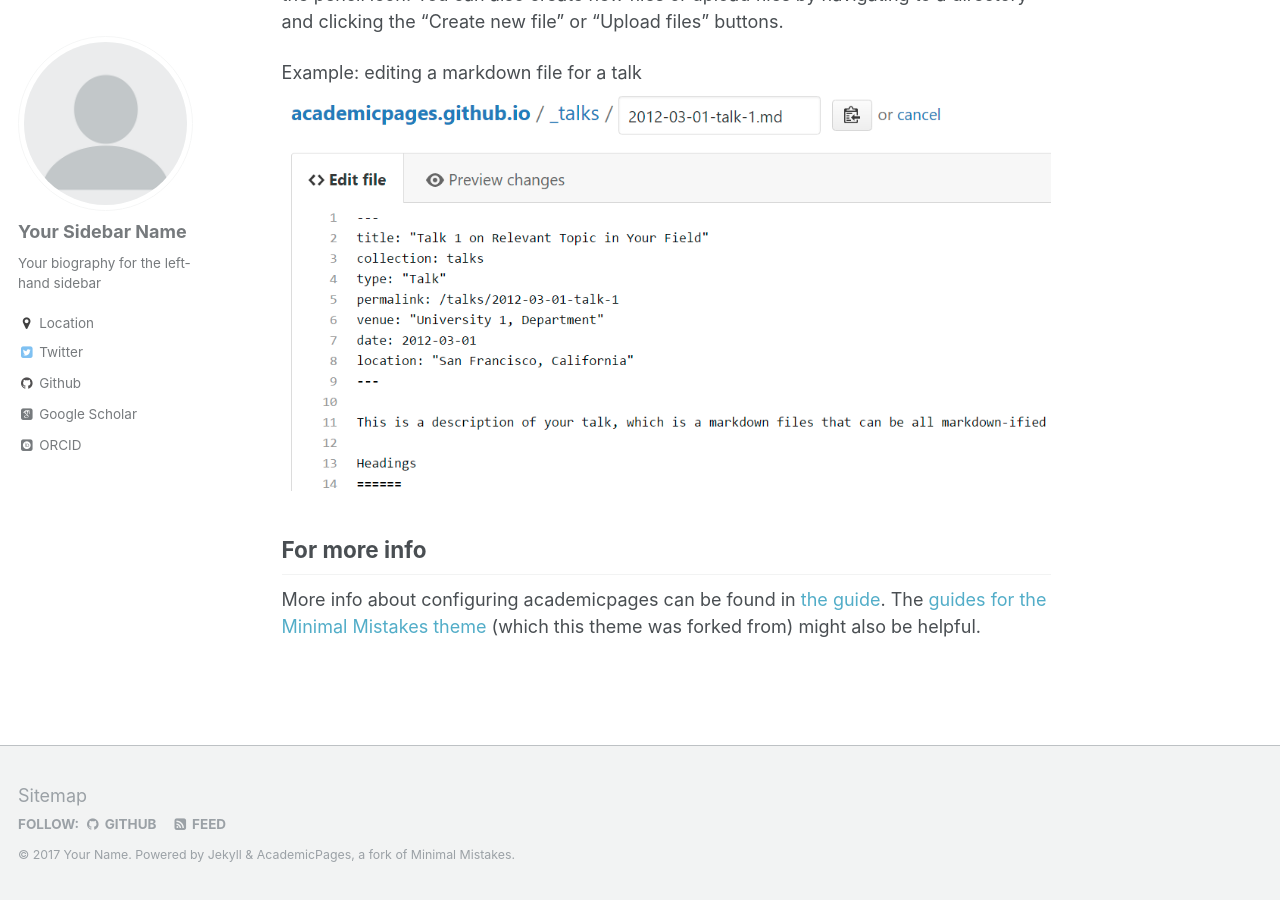
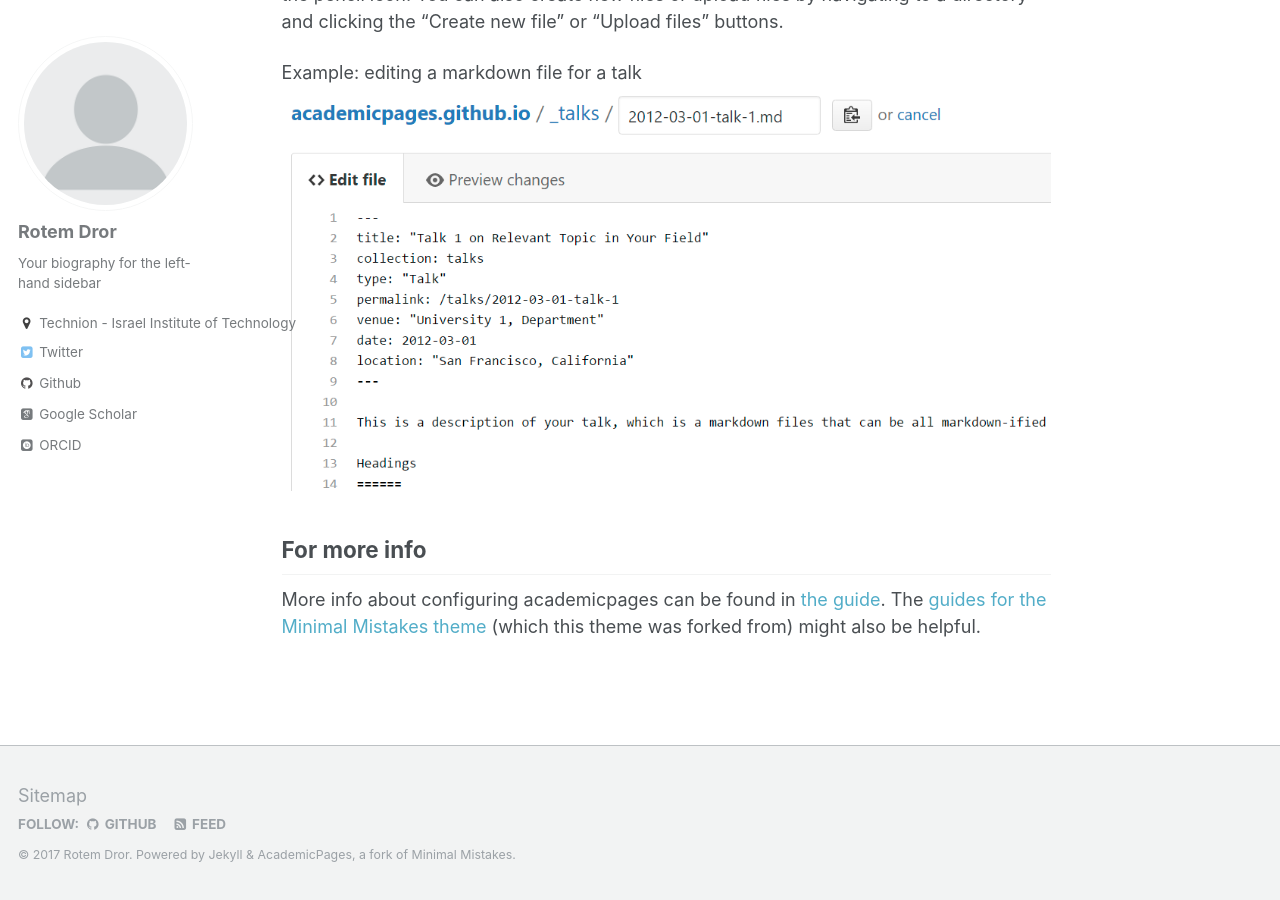
Before and after one commit to rtmdrr/rtmdrr.github.io, a Jekyll site: the page built from _pages/about.md, in a window 1280 px wide and 900 px high, scrolled down 2510 px. Built offline with Jekyll 4.4.1, drawn with Linux system fonts in a browser that asks for light colours; some web fonts are replaced.

Commit message:
Update _config.yml

```diff
--- a/_config.yml
+++ b/_config.yml
@@ -7,9 +7,9 @@
 
 # Site Settings
 locale                   : "en-US"
-title                    : "Rotem Dror"
+title                    : ""
 title_separator          : "-"
-name                     : &name "Your Name"
+name                     : &name "Rotem Dror"
 description              : &description "personal description"
 url                      : https://academicpages.github.io # the base hostname & protocol for your site e.g. "https://mmistakes.github.io"
 baseurl                  : "" # the subpath of your site, e.g. "/blog"
@@ -55,7 +55,7 @@ yandex_site_verification :
 
 # Social Sharing
 twitter:
-  username               : &twitter
+  username               :
 facebook:
   username               :
   app_id                 :
@@ -78,10 +78,10 @@ analytics:
 
 # Site Author
 author:
-  name             : "Your Sidebar Name"
+  name             : "Rotem Dror"
   avatar           : "profile.png"
   bio              : "Your biography for the left-hand sidebar"
-  location         : "Location"
+  location         : "Technion - Israel Institute of Technology"
   employer         :
   googlescholar    : "http://yourfullgooglescholarurl.com"
   email            :
```
